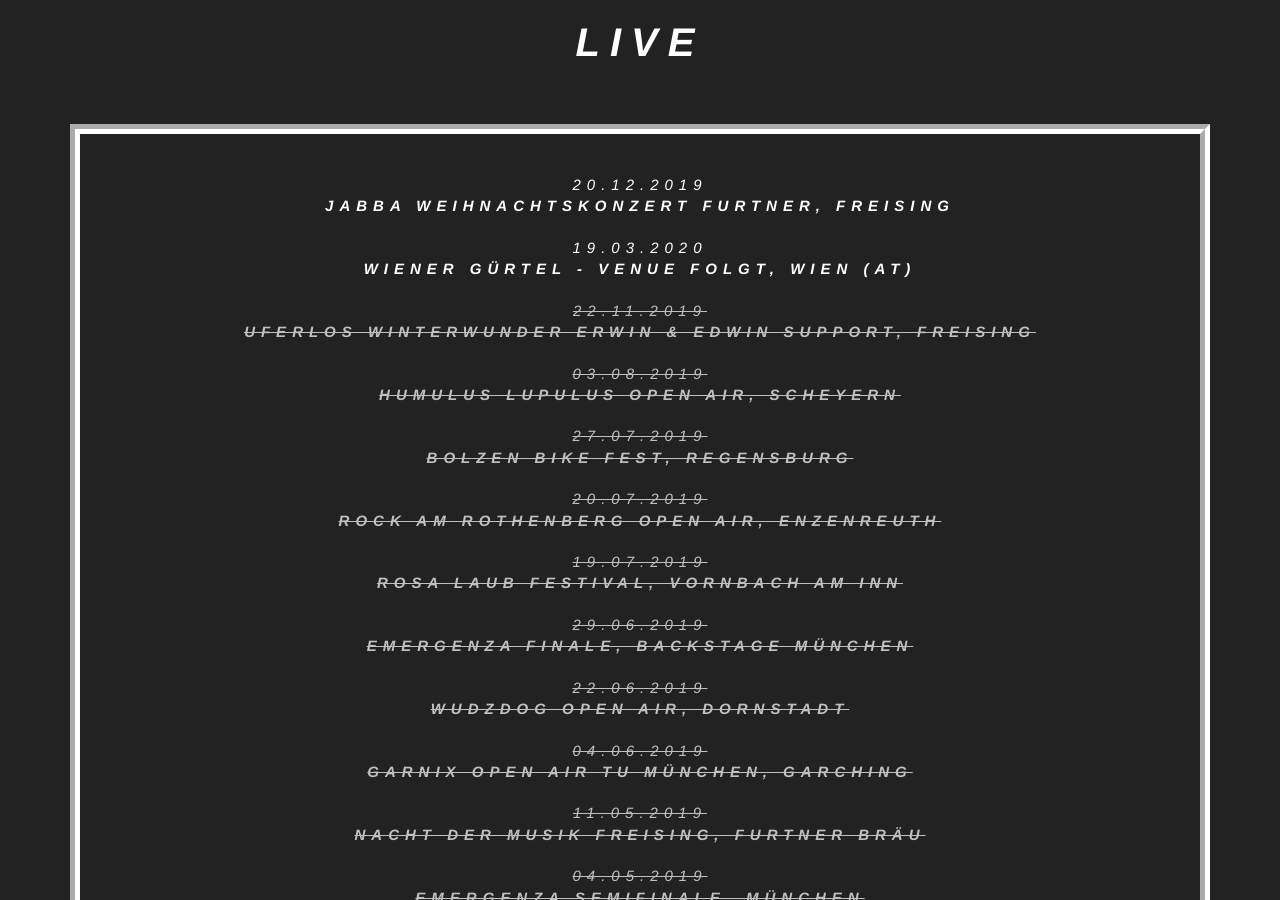
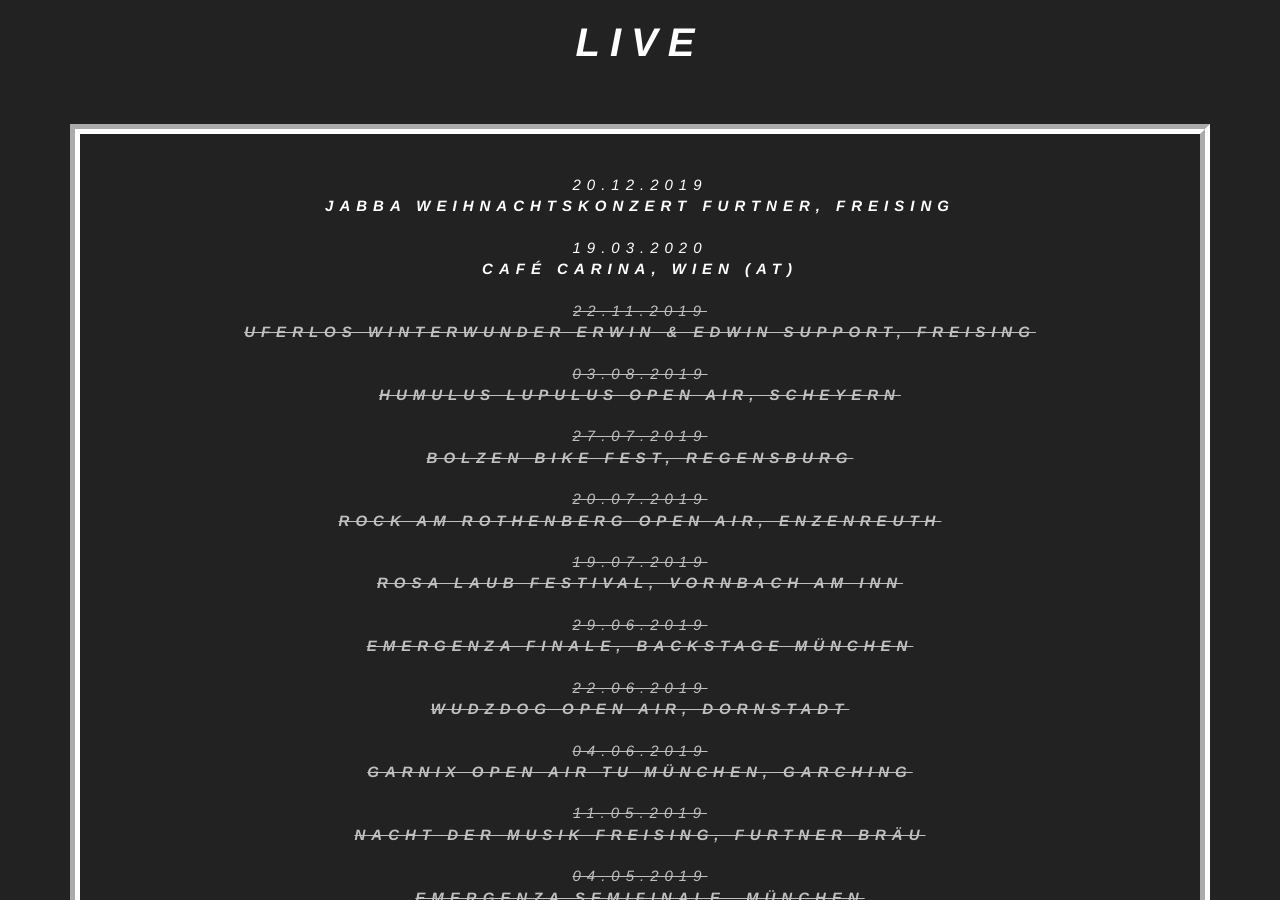
Before and after one commit to jabbadafunk/jabbadafunk.github.io, a Jekyll site: the page built from index.html, in a window 1280 px wide and 900 px high, scrolled down 950 px. Built offline with Jekyll 4.4.1, drawn with Linux system fonts in a browser that asks for light colours.

Commit message:
Update from Forestry.io jabbadafunk@gmail.com updated _data/gigs.yml

```diff
--- a/_data/gigs.yml
+++ b/_data/gigs.yml
@@ -2,7 +2,7 @@
 - location: Jabba Weihnachtskonzert Furtner, Freising
   date: 2019-12-20 22:00:00 +0000
   completed: false
-- location: Wiener Gürtel - Venue folgt, Wien (AT)
+- location: Café Carina, Wien (AT)
   date: 2020-03-19 23:00:00 +0000
   completed: false
 - location: 'Uferlos Winterwunder Erwin & Edwin Support, Freising '
```
